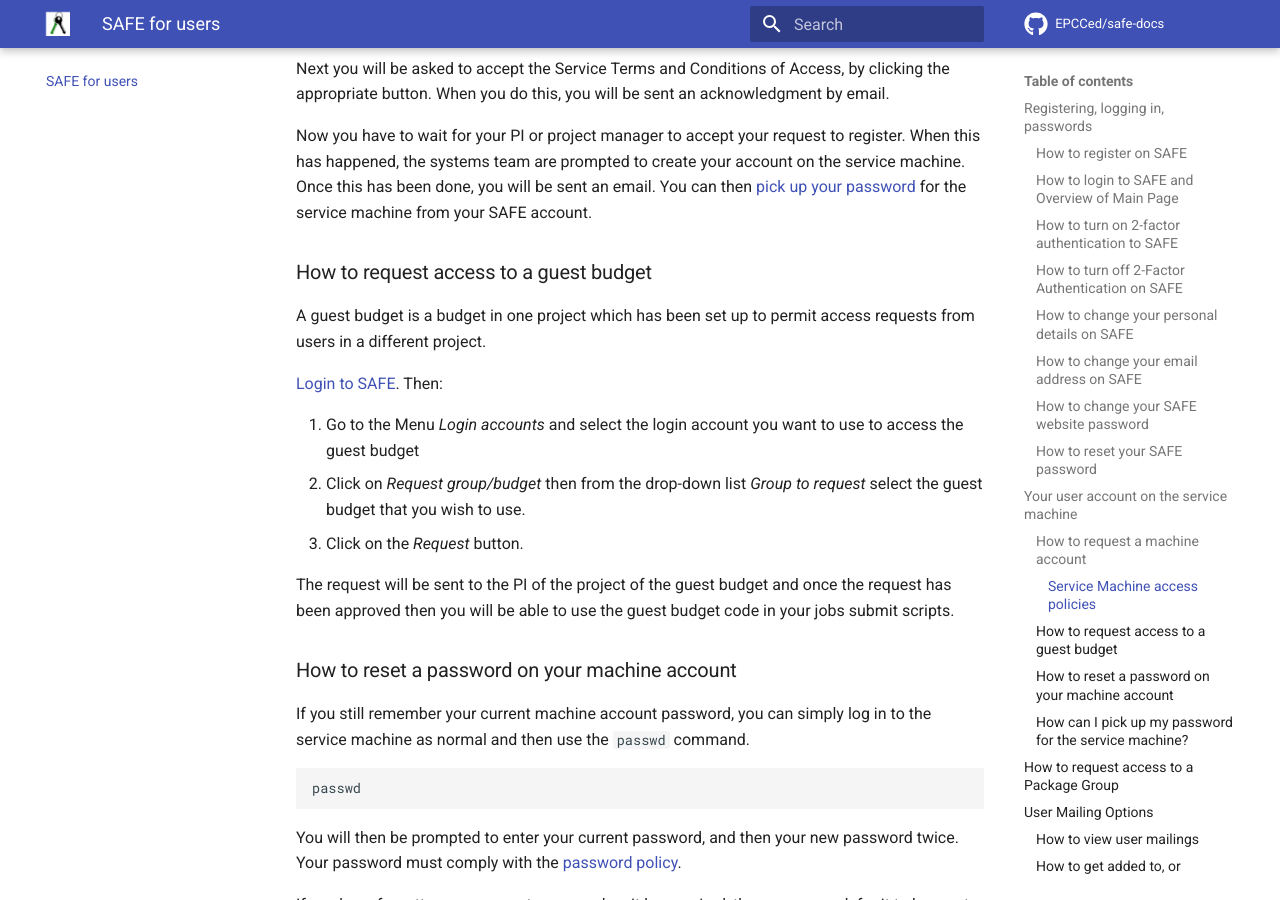
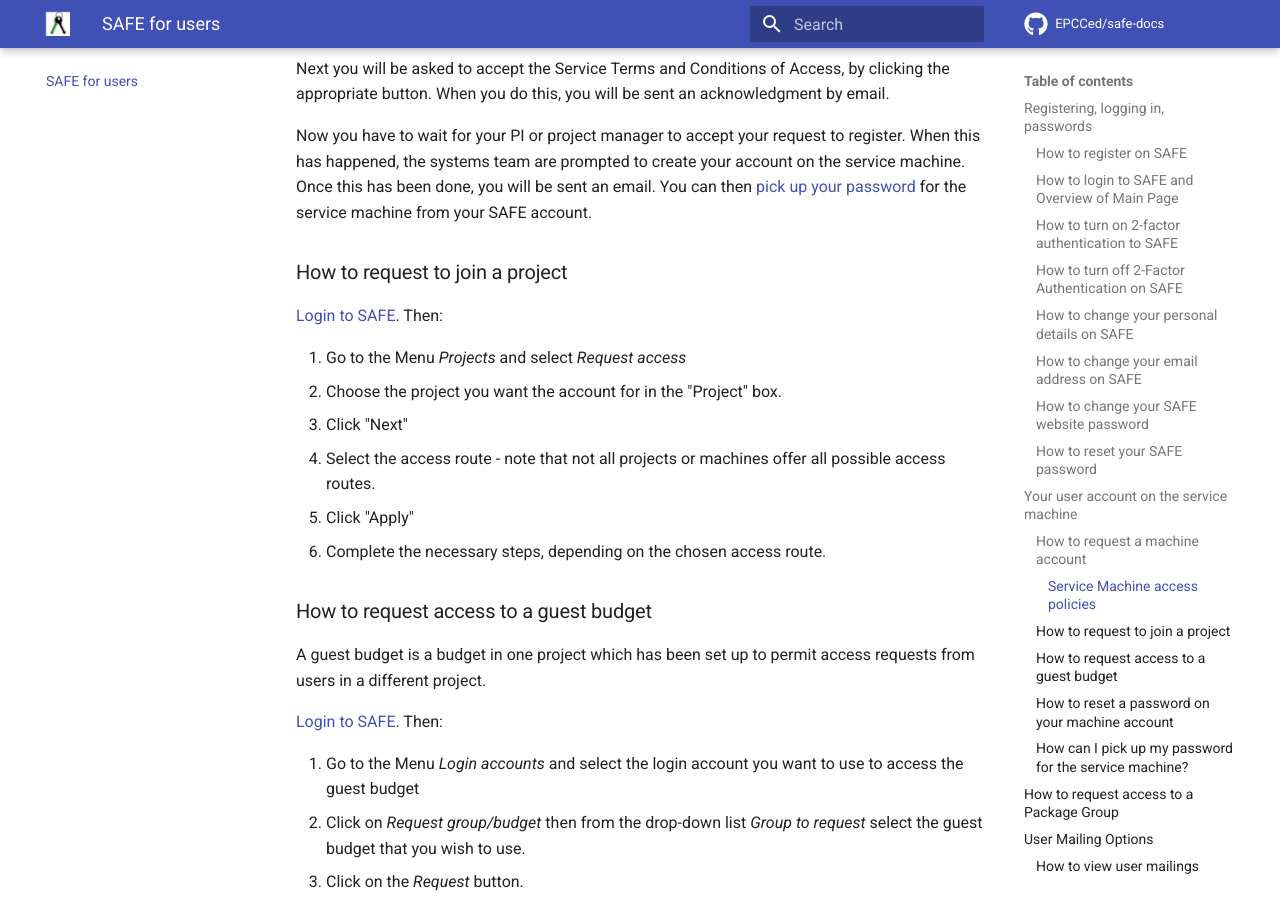
Before and after one commit to EPCCed/safe-docs, an MkDocs documentation site: the page built from docs/safe-for-users.md, in a window 1280 px wide and 900 px high, scrolled down 4231 px. Built offline with MkDocs 1.6.1 and Material for MkDocs 9.7.7, drawn with Linux system fonts in a browser that asks for light colours; comment, search, counter and statistics services are not loaded.

Commit message:
Add access route "Request to join project"
Add in new access route - details not clear as only "Request machine account" currently available for ARCHER/ARCHER2/Cirrus

```diff
--- a/docs/safe-for-users.md
+++ b/docs/safe-for-users.md
@@ -163,6 +163,20 @@ Now you have to wait for your PI or project manager to accept your request to re
 this has happened, the systems team are prompted to create your account on the service machine.
 Once this has been done, you will be sent an email. You can then
 [pick up your password](#getpass) for the service machine from your SAFE account.
+
+
+
+### <a id="joinproject"></a> How to request to join a project
+
+[Login to SAFE](#login). Then:
+
+1. Go to the Menu *Projects* and select *Request access*
+1. Choose the project you want the account for in the "Project" box.
+1. Click "Next"
+1. Select the access route - note that not all projects or machines offer all possible access routes.
+1. Click "Apply"
+1. Complete the necessary steps, depending on the chosen access route.
+
 
 
 ### <a id="accguest"></a> How to request access to a guest budget
```
